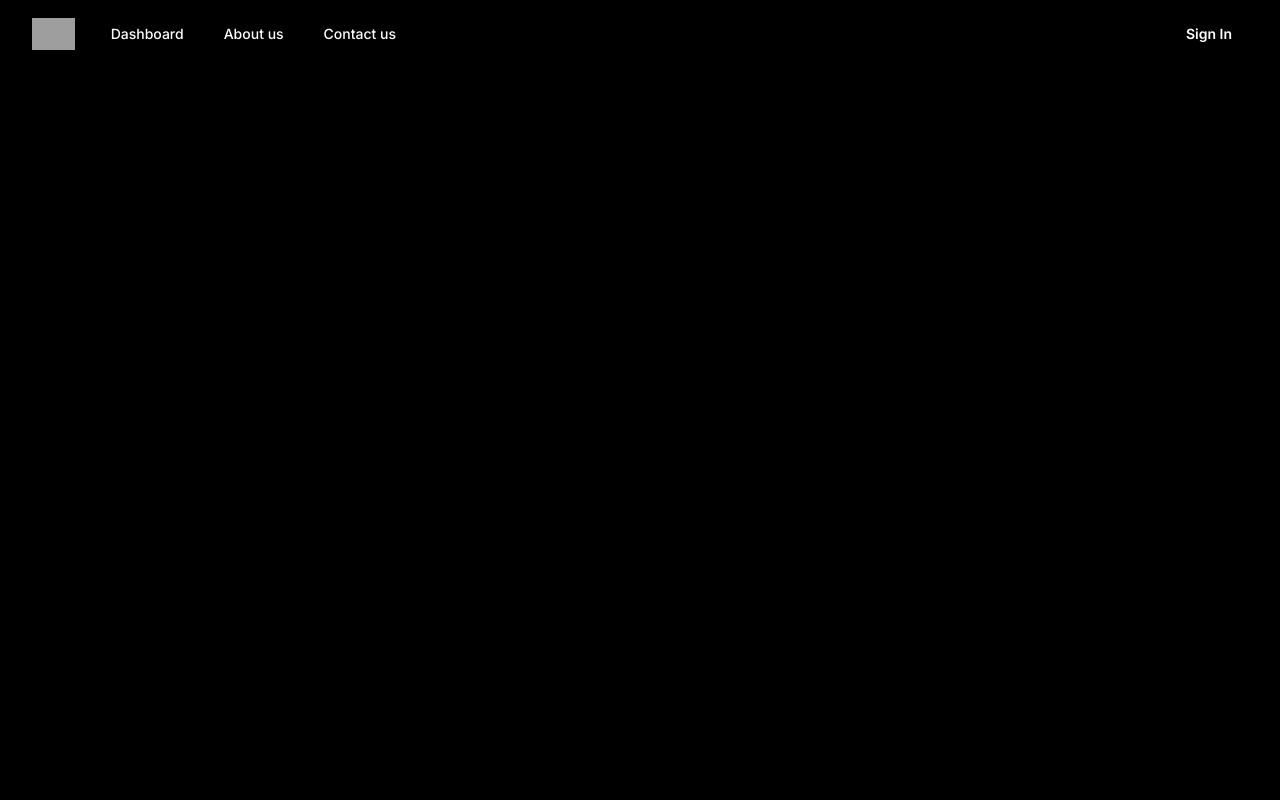
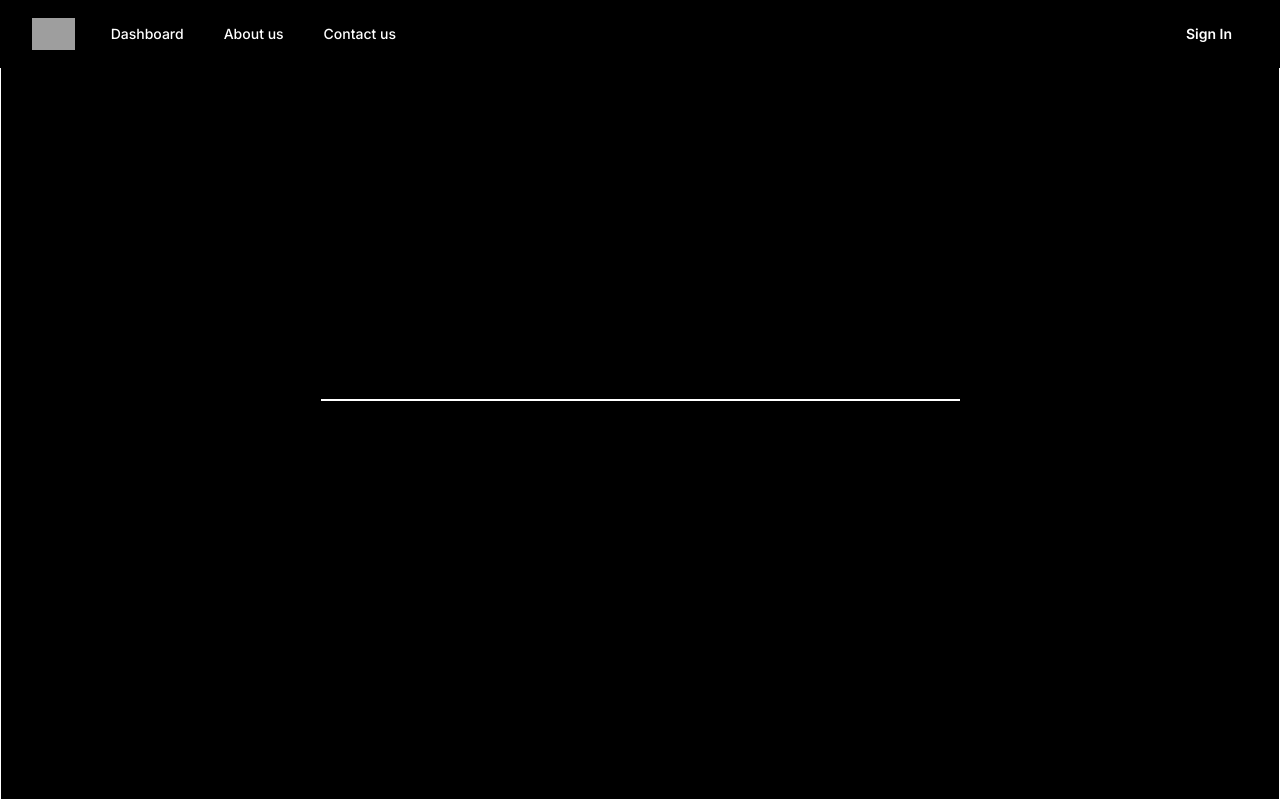
Before and after one commit to SookX/Imagen, a Next.js app in the folder frontend/: page /generate in a window 1280 px wide. Built offline with nearby package versions, Linux system fonts and the light colour scheme; grey boxes are pictures that could not be loaded.

Commit message:
Nav and page

```diff
--- a/frontend/src/app/generate/page.tsx
+++ b/frontend/src/app/generate/page.tsx
@@ -1,13 +1,19 @@
+'use client';
+
 import React from "react";
 import NavBar from "../nav";
-import { div } from "three/examples/jsm/nodes/Nodes.js";
 
 const Generate = () => {
-    return (<div>
-
-        <NavBar/>
-
-    </div>)
+    return (
+        <div>
+            <NavBar/>
+            <div className="flex justify-center items-center border border-white w-full h-screen">
+            <div className="relative flex justify-center items-center border border-white w-6/12 h-200" >
+                    {/* Your content goes here */}
+                </div>
+            </div>
+        </div>
+    );
 }
 
-export default Generate
+export default Generate;
--- a/frontend/src/app/nav.tsx
+++ b/frontend/src/app/nav.tsx
@@ -2,8 +2,7 @@
 
 import React, { useState } from 'react';
 import Link from 'next/link';
-import Logo from './assets/logo.png'
-import Image from 'next/image';
+
 
 const NavBar = () => {
   const [isMenuOpen, setIsMenuOpen] = useState(false);
@@ -14,8 +13,8 @@ const NavBar = () => {
         <div className="flex items-center justify-between">
           <div className="flex items-center">
             <Link href="/">
-            <img className="h-8 w-auto" src={Logo}/>
-                </Link>
+            <img className="h-8 w-auto" src="https://tailwindui.com/img/logos/mark.svg?color=indigo&shade=500" alt="Your Company"/>
+            </Link>
             <div className="hidden sm:ml-6 sm:block">
               <div className="flex space-x-4">
                 <Link href="/dashboard">
```
